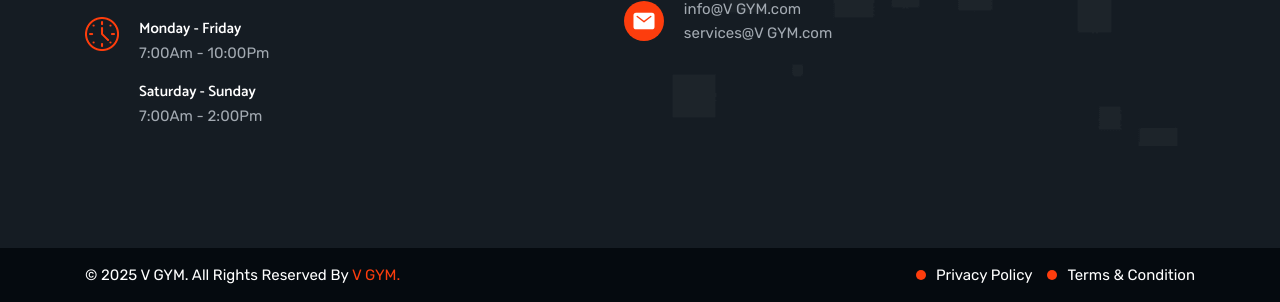
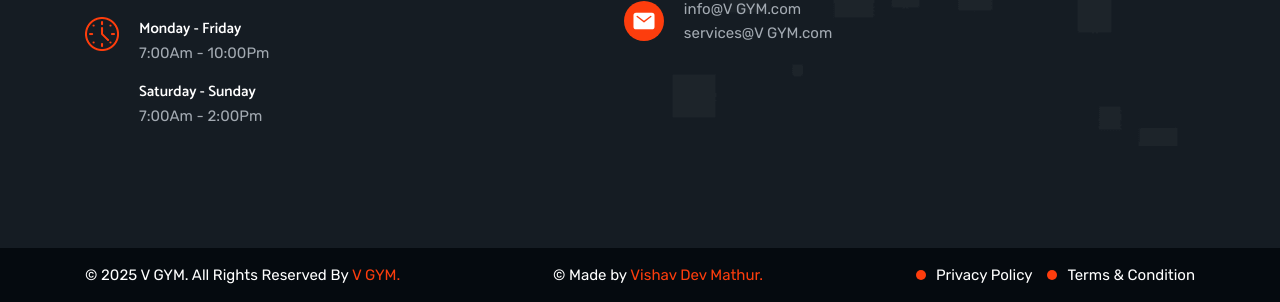
Before and after one commit to Vishav-Dev-Mathur/V-GYM, a plain HTML site: page index.html in a window 1280 px wide. Shown: the part 4659-4961 px from the top of the page. Drawn offline with nearby package versions, Linux system fonts and the light colour scheme.

Commit message:
made by vishav added

```diff
--- a/index.html
+++ b/index.html
@@ -738,6 +738,11 @@
 
         <p class="copyright">
           &copy; 2025 V GYM. All Rights Reserved By <a href="#" class="copyright-link">V GYM.</a>
+
+        </p>
+        <p class="copyright">
+
+          &copy; Made by  <a href="#" class="copyright-link">Vishav Dev Mathur.</a>
         </p>
 
         <ul class="footer-bottom-list">
```
